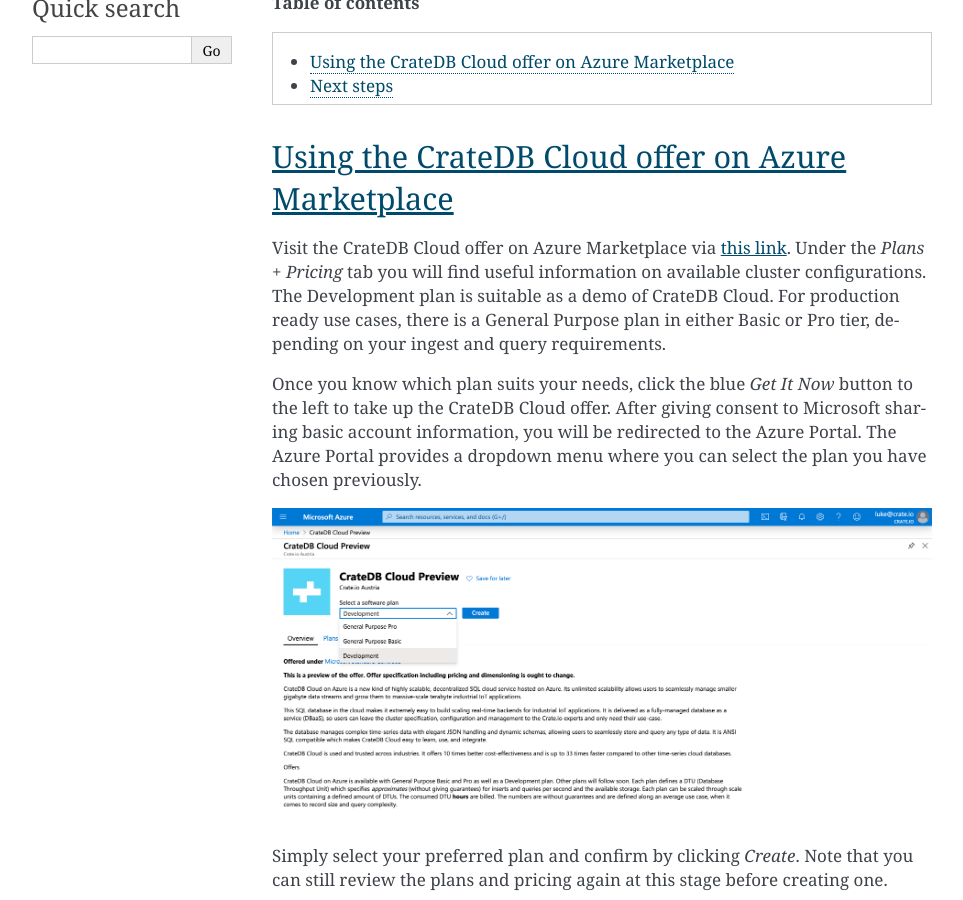
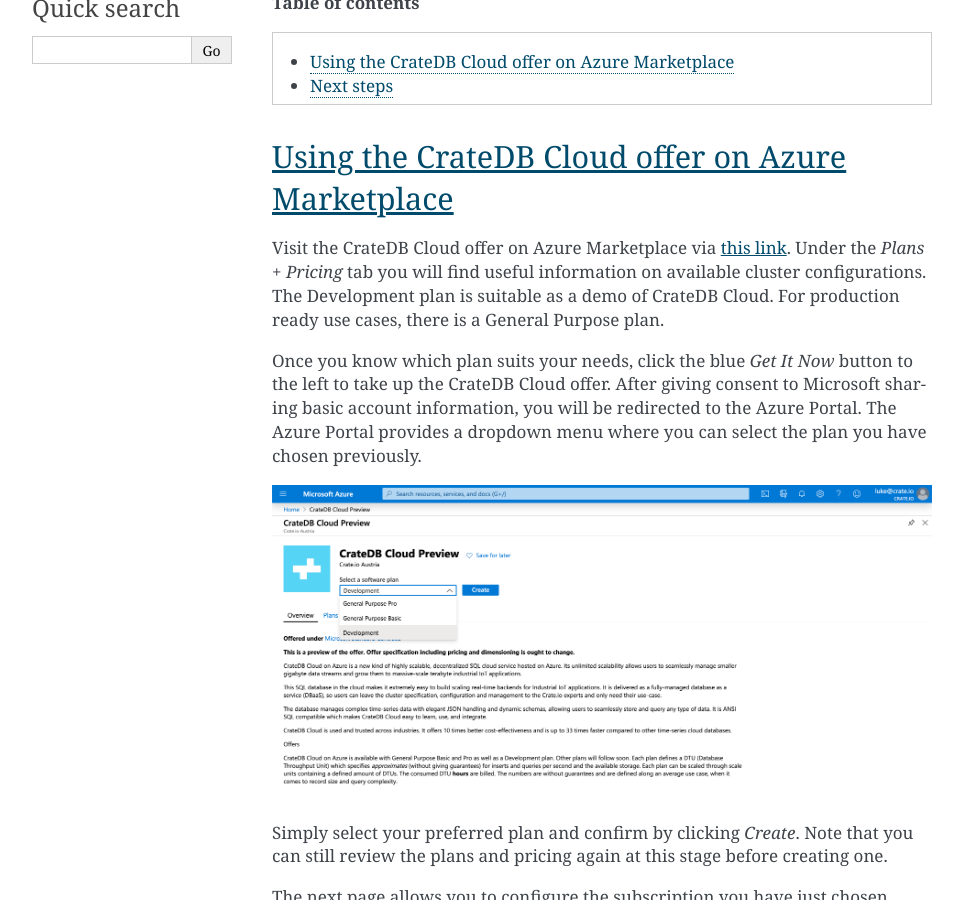
Before and after one commit to crate/cloud-tutorials, a Sphinx documentation site: the page built from docs/azure-to-cluster/signup.rst, in a window 1280 px wide and 900 px high, scrolled down 317 px. Shown: the whole window, without its empty margins (148-1111 px from the left). Built offline with Sphinx 7.4.7, drawn with Linux system fonts in a browser that asks for light colours.

Commit message:
Reflect General Purpose Plan change and reorder tutorials

```diff
--- a/docs/getting-started/azure-to-cluster/index.rst
+++ b/docs/azure-to-cluster/index.rst
@@ -5,9 +5,9 @@
 =============================
 
 
-In this tutorial, we will explain how to get set up with CrateDB Cloud. We will
-walk you through the signup via Azure Marketplace and configuration using the
-CrateDB Console wizard.
+This tutorial explains how to get set up with CrateDB Cloud. It will walk you
+through the signup via Azure Marketplace and configuration using the CrateDB
+Console wizard.
 
 .. rubric:: Table of contents
 
--- a/docs/getting-started/azure-to-cluster/signup.rst
+++ b/docs/azure-to-cluster/signup.rst
@@ -25,8 +25,7 @@
 Visit the CrateDB Cloud offer on Azure Marketplace via |this link|. Under the
 *Plans + Pricing* tab you will find useful information on available cluster
 configurations. The Development plan is suitable as a demo of CrateDB Cloud.
-For production ready use cases, there is a General Purpose plan in either Basic
-or Pro tier, depending on your ingest and query requirements.
+For production ready use cases, there is a General Purpose plan.
 
 Once you know which plan suits your needs, click the blue *Get It Now* button
 to the left to take up the CrateDB Cloud offer. After giving consent to
@@ -34,7 +33,7 @@
 Azure Portal. The Azure Portal provides a dropdown menu where you can select
 the plan you have chosen previously.
 
-.. image:: ../../_assets/img/portal-offer.png
+.. image:: ../_assets/img/portal-offer.png
 
 Simply select your preferred plan and confirm by clicking *Create*. Note that
 you can still review the plans and pricing again at this stage before creating
@@ -45,7 +44,7 @@
 billed for the total usage. All resources in a single Azure subscription are
 billed together.
 
-.. image:: ../../_assets/img/subscribe-offer.png
+.. image:: ../_assets/img/subscribe-offer.png
 
 Once everything is set, click *Subscribe* in the bottom left corner.
 
```
Also changed, not shown: docs/azure-to-cluster/configure.rst (renamed from docs/getting-started/azure-to-cluster/configure.rst, +4 -4 lines), docs/getting-started/index.rst (deleted, +0 -33 lines), docs/index.rst (+8 -1 lines), docs/sign-up.rst (renamed from docs/getting-started/sign-up.rst, +5 -5 lines).
